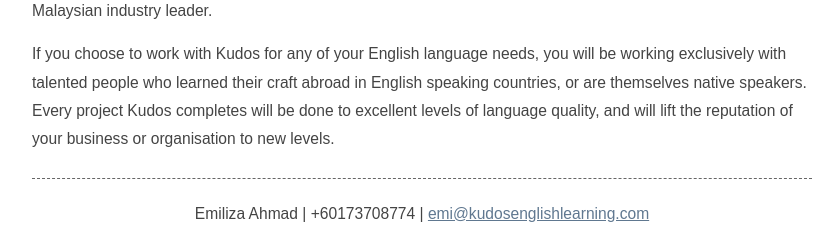
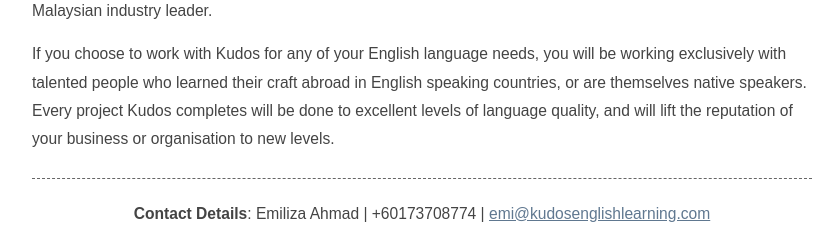
Before and after one commit to calumhalcrow/kudosenglishlearning, a Python web app: template templates/about.html in a window 1280 px wide. Shown: the part 971-1219 px from the top of the page, without its empty margins (218-1055 px from the left). Run offline with Jinja, Linux system fonts and the light colour scheme; the template is opened without the code that fills it, so the values that code supplies are empty.

Commit message:
Anchor footer contact info, and make them more obvious.

```diff
--- a/templates/base.html
+++ b/templates/base.html
@@ -37,7 +37,8 @@
         </div>
 
         <footer>
-            <p>Emiliza Ahmad | +60173708774 | <a href="mailto:emi@kudosenglishlearning.com">emi@kudosenglishlearning.com</a></p>
+            <a name="contact"></a>
+            <p><strong>Contact Details</strong>: Emiliza Ahmad | +60173708774 | <a href="mailto:emi@kudosenglishlearning.com">emi@kudosenglishlearning.com</a></p>
         </footer>
     </body>
 </html>
```
